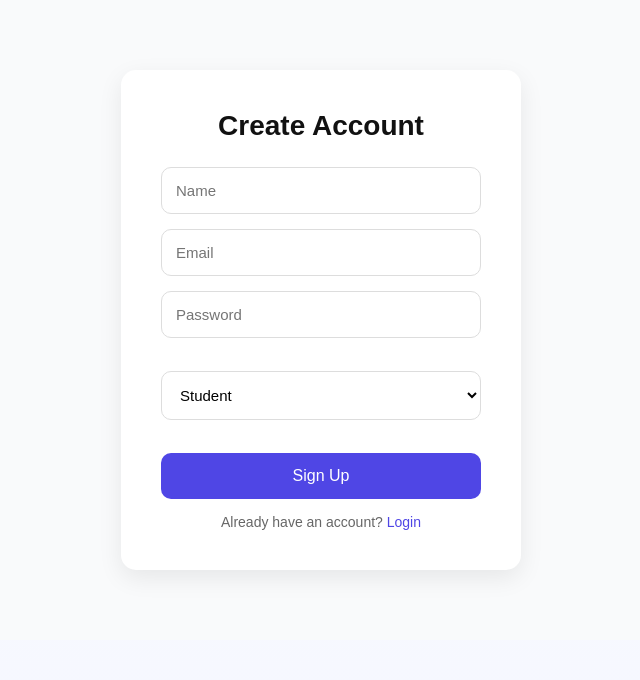
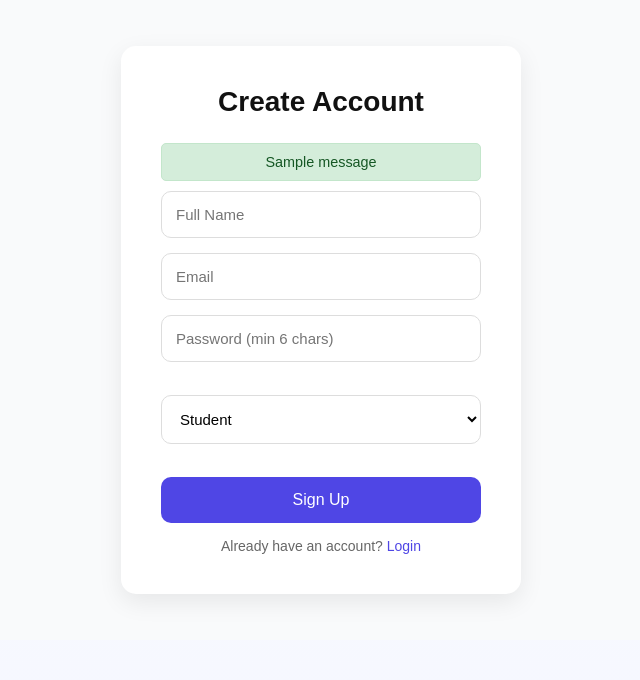
Before and after one commit to nishant-b-bit/AI39-C--Group-7-College_Event_Management_System, a Flask app: page /signup in a window 1280 px wide. Shown: the part 71-751 px from the top of the page, without its empty margins (319-959 px from the left). Run offline with Flask 3, Linux system fonts and the light colour scheme; tables that the repository leaves empty hold one stand-in row (values such as "Sample post"); one stand-in notice (Sample message) is shown.

Commit message:
updated the code

```diff
--- a/app/Templates/signup.html
+++ b/app/Templates/signup.html
@@ -1,30 +1,32 @@
 {% extends 'common/base.html' %}
 
-{% block title %}
-Signup
-{% endblock %}
+{% block title %}Sign Up{% endblock %}
 
 {% block extra_css %}
 <link rel="stylesheet" href="{{ url_for('static', filename='css/signup.css') }}">
 {% endblock %}
 
 {% block content %}
-
 <div class="signup-container">
     <div class="signup-box">
-
         <h2>Create Account</h2>
 
-        <form  method="POST" action="{{ url_for('auth.register') }}">
-            <input type="text" name="name" placeholder="Name" required>
-            <input type="email" name="email" placeholder="Email" required>
-            <input type="password" name="password" placeholder="Password" required>
+        {% with messages = get_flashed_messages(with_categories=true) %}
+          {% for category, message in messages %}
+            <div class="alert alert-{{ category }}">{{ message }}</div>
+          {% endfor %}
+        {% endwith %}
+
+        <form method="POST" action="{{ url_for('auth.register') }}">
+            <input type="text"     name="name"     placeholder="Full Name"  required>
+            <input type="email"    name="email"    placeholder="Email"      required>
+            <input type="password" name="password" placeholder="Password (min 6 chars)" required minlength="6">
             <br><br>
 
             <select name="role">
               <option value="student">Student</option>
               <option value="organizer">Organizer</option>
-              <option value="admin">Admin</option>
+              <!-- Admin role is NOT available here; admins are set by another admin -->
             </select>
             <br><br>
 
@@ -34,8 +36,6 @@ Signup
         <p>Already have an account?
             <a href="{{ url_for('auth.login') }}">Login</a>
         </p>
-
     </div>
 </div>
-
 {% endblock %}
```
